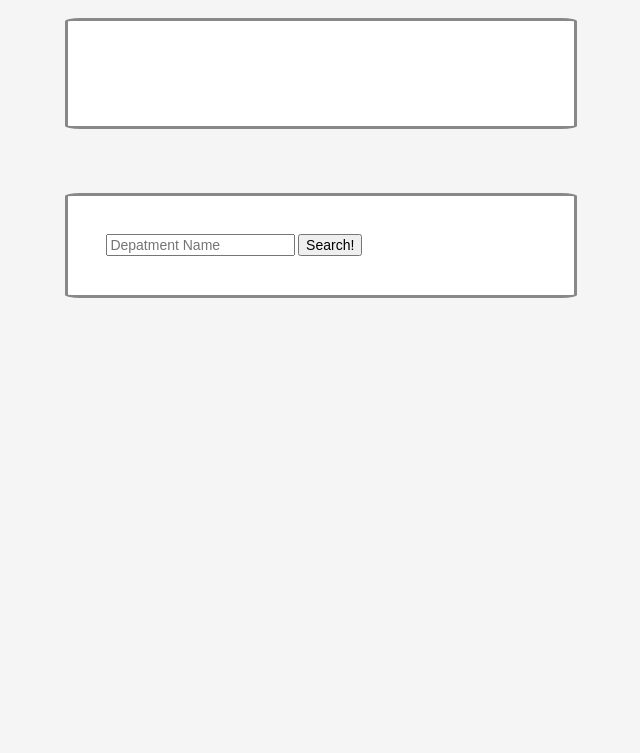
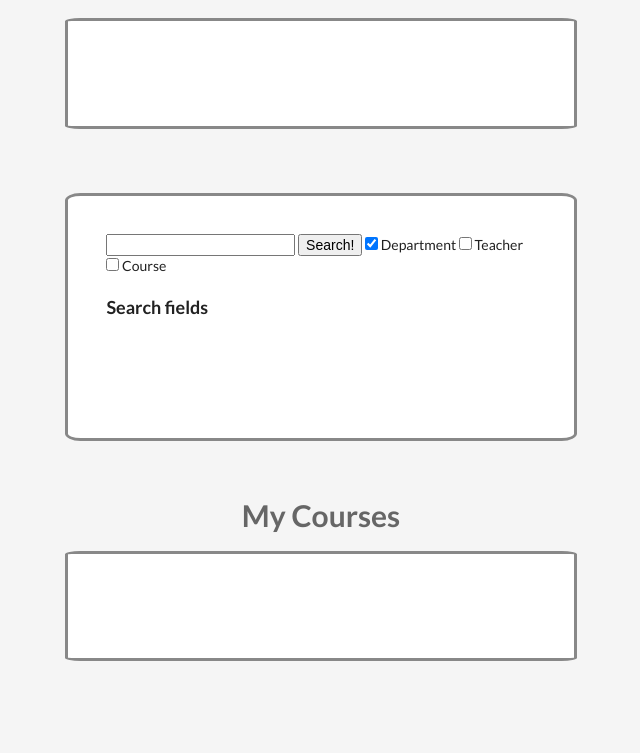
Before and after one commit to Badcoder1379/Webelopers, a Django app: page /all_courses/ in a window 1280 px wide. Shown: the part 151-904 px from the top of the page, without its empty margins (319-959 px from the left). Before the commit the page ends 449 px from the top, so only its background shows below. Run offline with Django 3.2, Linux system fonts and the light colour scheme; data that the repository does not hold is empty; some libraries are stand-ins or nearby versions.

Commit message:
add search 14

```diff
--- a/home/views.py
+++ b/home/views.py
@@ -105,16 +105,19 @@ def profile(request):
 
 
 def all_courses(request):
-    search_field = False
     if request.method == 'POST':
-        search_field = True
-        department = request.POST['search_query']
-        courses = Course.objects.filter(department=department)
+        query_text = request.POST['search_query']
+        if request.POST.get('teacher'):
+            courses = Course.objects.filter(teacher=query_text)
+        elif request.POST.get('course'):
+            courses = Course.objects.filter(name=query_text)
+        else:
+            courses = Course.objects.filter(department=query_text)
+        search_courses = True
+        all_courses = False
     else:
         courses = Course.objects.all()
-
-    return render(request, 'all_courses.html', {'courses': courses , 'search': search_field})
-
-
-def search_courses(request):
-    return all_courses(request)
+        search_courses = False
+        all_courses = True
+    return render(request, 'all_courses.html',
+                  {'courses': courses, 'all_courses': all_courses, 'search_courses': search_courses})
--- a/templates/all_courses.html
+++ b/templates/all_courses.html
@@ -28,7 +28,7 @@
             horiz-align: center;
         }
 
-        #h {
+        .h {
             display: flex;
             justify-content: center;
             align-content: center;
@@ -40,8 +40,9 @@
 
     </style>
 
-    <strong id="h">All Courses</strong>
-    {% if not search %}
+    {% if all_courses %}
+        <strong class="h">All Courses</strong>
+
         <div class="container">
 
             <div id="all_courses" class="ui center aligned basic segment">
@@ -53,7 +54,37 @@
                         <div>{{ cours.first_day }}{{ cours.second_day }}</div>
                         <div>{{ cours.start_time }} {{ cours.end_time }}</div>
                         <div>{{ cours.teacher }}</div>
-                <a class="add">Add</a>
+                        <a class="add">
+                            <button class="ui primary button">Add</button>
+                        </a></div>
+
+                    <div class="ui horizontal divider">
+                        Or
+                    </div>
+                {% endfor %}
+
+            </div>
+        </div>
+    {% endif %}
+
+
+    {% if search_courses %}
+        <strong class="h">Search Courses</strong>
+
+        <div class="container">
+
+            <div id="search_courses" class="ui center aligned basic segment">
+                {% for cours in courses %}
+
+                    <div class="{{ cours.course_number }}_{{ cours.group_number }}">
+                        <h4>{{ cours.name }}</h4>
+                        <div>{{ cours.department }}</div>
+                        <div>{{ cours.first_day }}{{ cours.second_day }}</div>
+                        <div>{{ cours.start_time }} {{ cours.end_time }}</div>
+                        <div>{{ cours.teacher }}</div>
+                        <a class="add">
+                            <button class="ui primary button">Add</button>
+                        </a>
                     </div>
 
                     <div class="ui horizontal divider">
@@ -64,25 +95,75 @@
             </div>
         </div>
     {% endif %}
+
+
+
     <div class="container">
+
         <form id="search_form" action="{% url 'all_courses' %}" method="post">{% csrf_token %}
-            <input name="search_query" placeholder="Depatment Name">
+            <input name="search_query">
             <button name="submit">Search!</button>
-            {% if search %}
-                <div id="search_result">
+
+            <input id="dep" type="checkbox" name="department" checked>
+            <label for="dep">Department</label>
+
+            <input id="tea" type="checkbox" name="teacher">
+            <label for="tea">Teacher</label>
+
+            <input id="cou" type="checkbox" name="course">
+            <label for="cou">Course</label>
+
+            <br><br>
+
+            <div class="grouped fields">
+                <h3>Search fields</h3>
+                <div class="field">
+                    <div class="ui checkbox">
+
+                    </div>
+                </div>
+                <div class="field">
+                    <div class="ui checkbox">
+
+                    </div>
+                </div>
+                <div class="field">
+                    <div class="ui checkbox">
+
+                    </div>
+                </div>
+            </div>
+
+
+        </form>
+    </div>
+
+
+    <strong class="h">My Courses</strong>
+
+    <div class="container">
+
+        <div id="my_courses" class="ui center aligned basic segment">
             {% for cours in courses %}
 
                 <div class="{{ cours.course_number }}_{{ cours.group_number }}">
-                        <p>{{ cours.name }}</p>
-                        <p>{{ cours.teacher }}</p>
+                    <h4>{{ cours.name }}</h4>
+                    <div>{{ cours.department }}</div>
+                    <div>{{ cours.first_day }}{{ cours.second_day }}</div>
+                    <div>{{ cours.start_time }} {{ cours.end_time }}</div>
+                    <div>{{ cours.teacher }}</div>
+                    <a class="remove">
+                        <button class="ui primary button">Remove</button>
+
+                    </a>
                 </div>
+
                 <div class="ui horizontal divider">
                     Or
                 </div>
             {% endfor %}
+
         </div>
-            {% endif %}
-        </form>
     </div>
 
 
```
Also changed, not shown: home/models.py (line endings or trailing spaces). Lines whose indentation alone changed are shown as unchanged.
